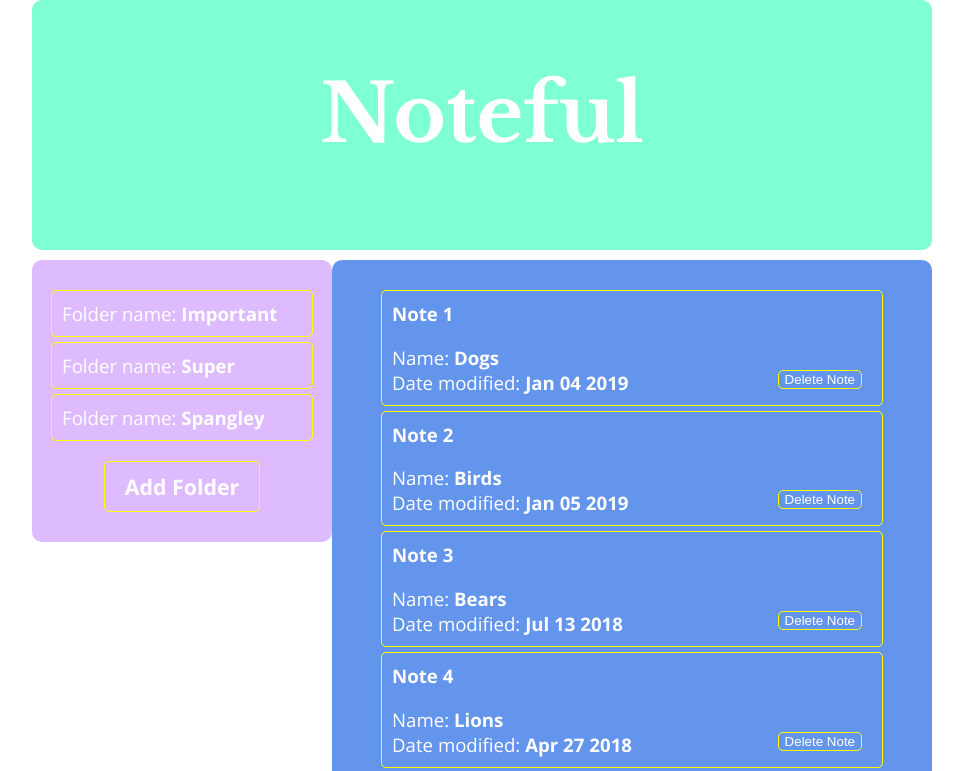
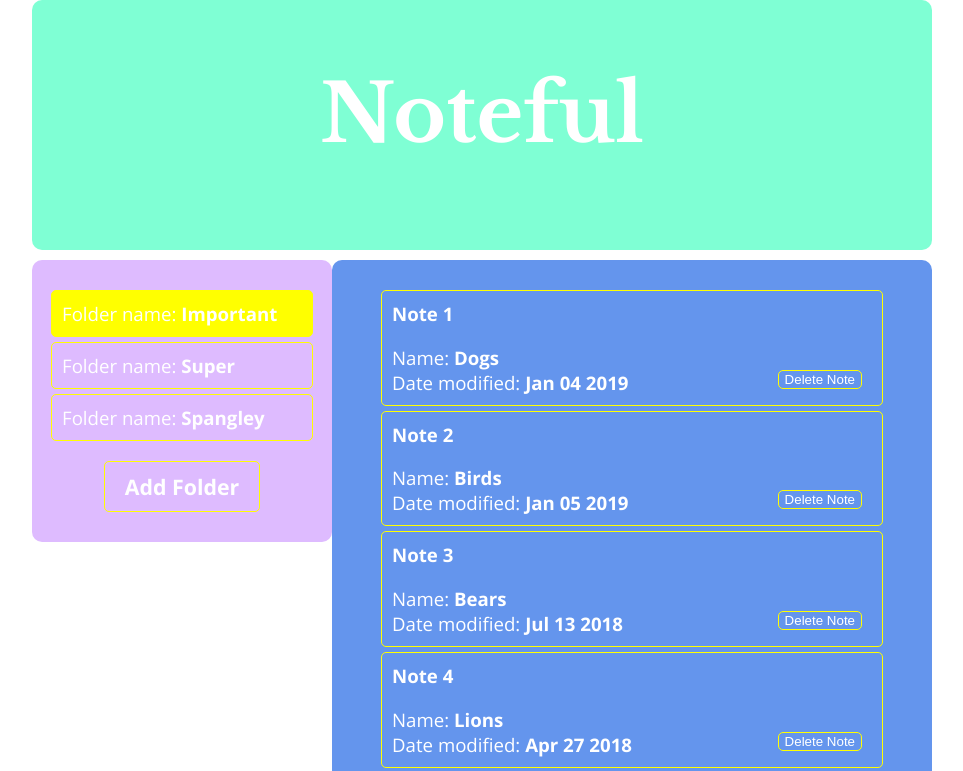
Before and after one commit to rodellwarner/noteful-2, a React (Create React App) app: page /folder/b0715efe-ffaf-11e8-8eb2-f2801f1b9fd1 in a window 1280 px wide. Shown: the top 771 px of the page, without its empty margins (158-1121 px from the left). Built offline with nearby package versions, Linux system fonts and the light colour scheme.

Commit message:
highlight feature working. replaced notes and folders components. css for folders on NotesPageSidebar needs fixing

```diff
--- a/src/Folders/Folders.css
+++ b/src/Folder/Folder.css
@@ -1,24 +1,4 @@
 @import url("https://fonts.googleapis.com/css2?family=Libre+Baskerville:wght@400;700&family=Open+Sans:ital,wght@0,300;0,400;0,700;0,800;1,300;1,600&display=swap");
-
-.folders {
-  margin-top: 30px;
-  margin-bottom: 30px;
-}
-
-.addFolderButton {
-  background-color: transparent;
-  color: white;
-  border: solid yellow 1px;
-  border-radius: 5px;
-  margin-top: 15px;
-  font-size: 16pt;
-  padding-right: 20px;
-  padding-left: 20px;
-  padding-top: 10px;
-  padding-bottom: 10px;
-  font-family: "Open Sans", sans-serif;
-  font-weight: 600;
-}
 
 .folder {
   border: 1px solid yellow;
@@ -34,12 +14,22 @@
   text-align: left;
 }
 
+.highlightedFolder {
+  border: 1px solid yellow;
+  border-radius: 5px;
+  padding: 10px;
+  width: 80%;
+  margin: auto;
+  margin-top: 5px;
+  margin-bottom: 5px;
+  font-family: "Open Sans", sans-serif;
+  font-weight: 300;
+  font-size: 14pt;
+  text-align: left;
+  background-color: yellow;
+}
+
 a {
   color: white;
   text-decoration: none;
 }
-
-.folderTitle {
-  text-align: left;
-  margin-top: 0px;
-}
--- /dev/null
+++ b/src/Folder/Folder.js
@@ -0,0 +1,17 @@
+import React, { Component } from "react";
+import { Link } from "react-router-dom";
+import "./Folder.css";
+
+class Folder extends Component {
+  render() {
+    return (
+      <div className={this.props.class}>
+        <Link to={`/folder/${this.props.folderId}`}>
+          Folder name: <b>{this.props.folder.name}</b>
+        </Link>
+      </div>
+    );
+  }
+}
+
+export default Folder;
--- a/src/Folders/Folders.js
+++ /dev/null
@@ -1,39 +0,0 @@
-import React, { Component } from "react";
-import { Link } from "react-router-dom";
-import "./Folders.css";
-
-class Folders extends Component {
-  render() {
-    const arrayOfFolders = this.props.folders;
-
-    const ListOfFolders = arrayOfFolders.map((folder, index) => {
-      const folderId = folder.id;
-      const folderPath = `/folder/${folderId}`;
-
-      return (
-        <div className={"folder"} key={index}>
-          <Link to={folderPath}>
-            Folder name: <b>{folder.name}</b>
-          </Link>
-        </div>
-      );
-    });
-
-    // const folderIdOfTheFolderIWantToHighlight = this.props.folderId;
-
-    // const folderToHighlight = arrayOfFolders.map((folder) => {
-    //   if (folder.id === folderIdOfTheFolderIWantToHighlight) {
-    //     console.log(folder.name);
-    //   }
-    // });
-
-    return (
-      <div className="folders">
-        {ListOfFolders}
-        <button className="addFolderButton">Add Folder</button>
-      </div>
-    );
-  }
-}
-
-export default Folders;
--- a/src/NotesPageSidebar/NotesPageSidebar.css
+++ b/src/NotesPageSidebar/NotesPageSidebar.css
@@ -12,3 +12,18 @@
   font-weight: 600;
   font-size: 14pt;
 }
+
+.addFolderButton {
+  background-color: transparent;
+  color: white;
+  border: solid yellow 1px;
+  border-radius: 5px;
+  margin-top: 15px;
+  font-size: 16pt;
+  padding-right: 20px;
+  padding-left: 20px;
+  padding-top: 10px;
+  padding-bottom: 10px;
+  font-family: "Open Sans", sans-serif;
+  font-weight: 600;
+}
--- a/src/NotesPageSidebar/NotesPageSidebar.js
+++ b/src/NotesPageSidebar/NotesPageSidebar.js
@@ -1,6 +1,6 @@
 import React, { Component } from "react";
 import "./NotesPageSidebar.css";
-import Folders from "../Folders/Folders";
+import Folder from "../Folder/Folder";
 
 class NotesPageSidebar extends Component {
   render() {
@@ -18,7 +18,14 @@ class NotesPageSidebar extends Component {
 
     return (
       <div className="notesPageSidebar">
-        <Folders folders={folderToDisplay} />
+        {console.log("Folder To Display: ", folderToDisplay)}
+        <div className="folders">
+          <Folder
+            folder={folderToDisplay[0]}
+            folderId={folderIdOfSelectedNote}
+          />
+          <button className="addFolderButton">Add Folder</button>
+        </div>
       </div>
     );
   }
--- a/src/Sidebar/Sidebar.css
+++ b/src/Sidebar/Sidebar.css
@@ -12,3 +12,23 @@
   font-weight: 600;
   font-size: 14pt;
 }
+
+.folders {
+  margin-top: 30px;
+  margin-bottom: 30px;
+}
+
+.addFolderButton {
+  background-color: transparent;
+  color: white;
+  border: solid yellow 1px;
+  border-radius: 5px;
+  margin-top: 15px;
+  font-size: 16pt;
+  padding-right: 20px;
+  padding-left: 20px;
+  padding-top: 10px;
+  padding-bottom: 10px;
+  font-family: "Open Sans", sans-serif;
+  font-weight: 600;
+}
--- a/src/Sidebar/Sidebar.js
+++ b/src/Sidebar/Sidebar.js
@@ -1,12 +1,54 @@
 import React, { Component } from "react";
 import "./Sidebar.css";
-import Folders from "../Folders/Folders";
+import Folder from "../Folder/Folder";
 
 class Sidebar extends Component {
+  // constructor(props) {
+  //   super(props);
+  //   this.state = { selectedFolder: [] };
+  // }
+
   render() {
+    const folders = this.props.folders;
+
+    // const folderIdOfTheFolderIWantToHighlight = this.props.folderId;
+
+    // const folderToHighlight = folders.filter((folder) => {
+    //   if (folder.id === folderIdOfTheFolderIWantToHighlight) {
+    //     return folder;
+    //   } else return null;
+    // });
+
+    const highlight = this.props.folderId;
+    console.log("Highlight: ", highlight);
+
+    const ListOfFolders = folders.map((folder, index) => {
+      if (folder.id === highlight) {
+        return (
+          <Folder
+            folderId={folder.id}
+            folder={folder}
+            key={index}
+            class={"highlightedFolder"}
+          />
+        );
+      } else
+        return (
+          <Folder
+            folderId={folder.id}
+            folder={folder}
+            key={index}
+            class={"folder"}
+          />
+        );
+    });
+
     return (
       <div className="sidebar">
-        <Folders folders={this.props.folders} folderId={this.props.folderId} />
+        <div className="folders">
+          {ListOfFolders}
+          <button className="addFolderButton">Add Folder</button>
+        </div>
       </div>
     );
   }
```
Also changed, not shown: 1 other file (tests, documents, lock files or other folders).
